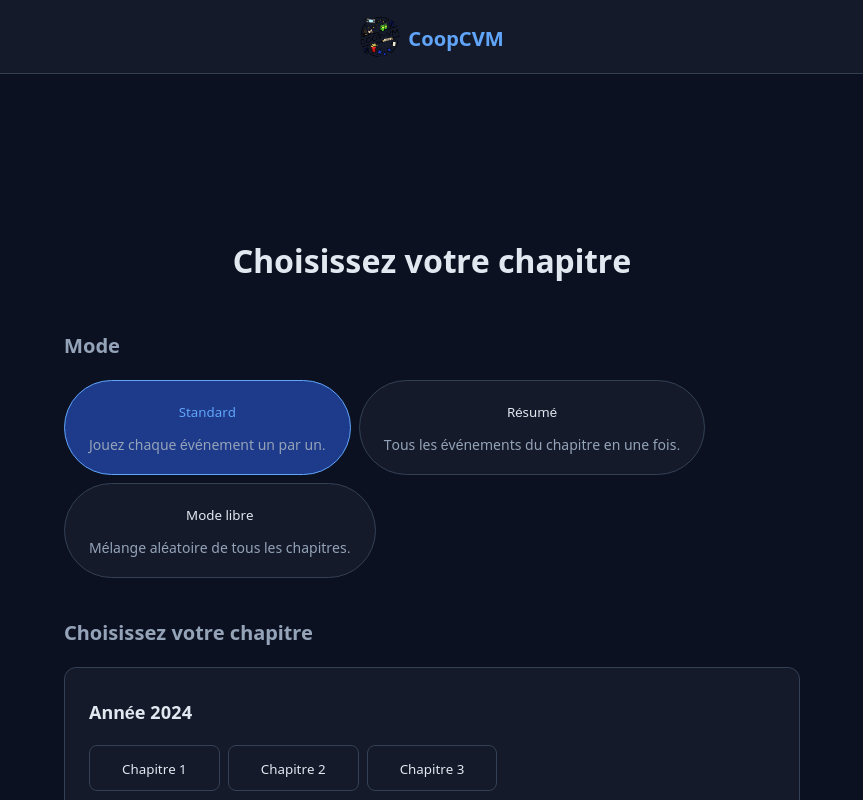
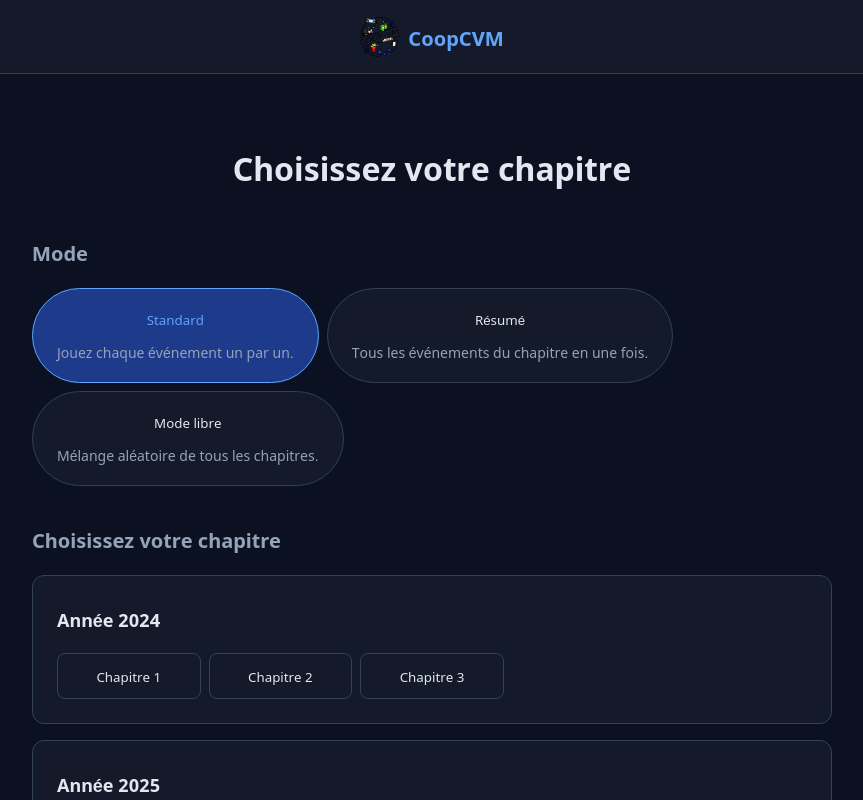
Before and after one commit to pdoucefy/edu-timeline, a Next.js app: page /fr/select in a window 1280 px wide. Shown: the top 800 px of the page, without its empty margins (208-1071 px from the left). Built offline with nearby package versions, Linux system fonts and the light colour scheme.

Commit message:
removed unnecessary paddings

```diff
--- a/src/app/[locale]/LayoutContent.tsx
+++ b/src/app/[locale]/LayoutContent.tsx
@@ -11,7 +11,7 @@ const LayoutContentWrapper = styled.main`
   align-items: center;
   justify-content: space-between;
   background-color: ${({ theme }) => theme.colors.background};
-  padding: 120px 60px;
+  padding: 60px 60px;
 `;
 
 export const LayoutContent = ({ children }: { children: ReactNode }) => (
--- a/src/components/LevelSelectionClient.tsx
+++ b/src/components/LevelSelectionClient.tsx
@@ -23,7 +23,6 @@ const Page = styled.div`
   display: flex;
   flex-direction: column;
   align-items: center;
-  padding: ${({ theme }) => theme.spacing.xl};
   gap: ${({ theme }) => theme.spacing.xl};
   max-width: 800px;
   width: 100%;
--- a/src/components/PlayClient.tsx
+++ b/src/components/PlayClient.tsx
@@ -12,7 +12,6 @@ const Page = styled.main`
   flex-direction: column;
   align-items: center;
   gap: ${({ theme }) => theme.spacing.xl};
-  padding: ${({ theme }) => theme.spacing.xl};
   max-width: 1024px;
   width: 100%;
 `;
```
